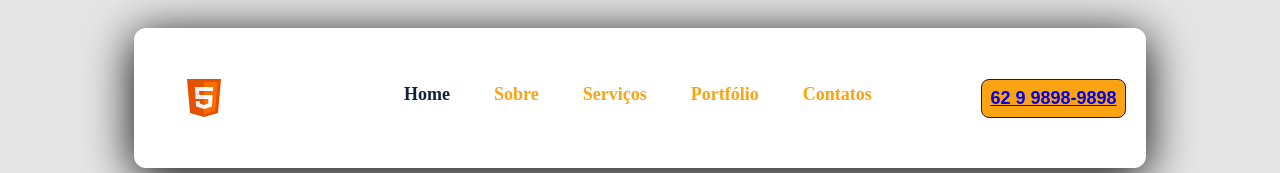
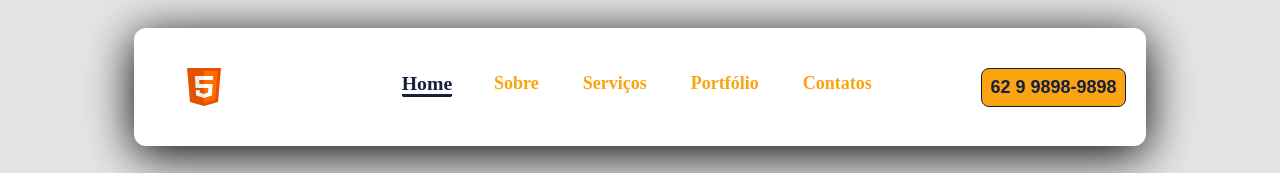
Before and after one commit to kkleber1991/ESTUDANDO-HTML-E-CSS, a plain HTML site: page index.html in a window 1280 px wide. In both pictures the pointer is over the item "Home". Shown: the top 173 px of the page. Drawn offline with Linux system fonts and the light colour scheme.

Commit message:
Ajuste li
Ajustado efeito no hover em todas as tags "li" com transição e transform.

```diff
--- a/index.html
+++ b/index.html
@@ -35,7 +35,7 @@
                     </li>
                 </ul>
             </div>
-            <button class="chamar"> <a href="#"> 62 9 9898-9898</a></button>
+            <a href="#"> <button class="chamar">62 9 9898-9898</button></a>
         </header>
         <main>
             <div class="topobanner">
--- a/style.css
+++ b/style.css
@@ -12,6 +12,7 @@ header{
     padding: 20px;
     border-radius: 12px;
     box-shadow: 0 0.5rem 3rem #000;
+    height: 78px;
 }
 
 main {
@@ -27,6 +28,11 @@ li {
     margin: 20px;
 }
 
+li:hover {
+    transition: 0.3s;
+    transform: scale(1.1);
+}
+
 .amenu {
     color: #fca311;
     font-size: 18px;
@@ -38,6 +44,9 @@ li {
 .amenu:hover {
     color: #14213d;
     transition: 0.5s all;
+    border-bottom: solid 3px #14213d;
+    border-radius: 3px;
+    transition: border-bottom 0s;
 }
 
 .menu {
@@ -69,6 +78,7 @@ li {
 }
 
 .chamar {
+    color: #14213d;
     border: solid 1px #14213d;
     border-radius: 8px;
     font-size: 18px;
@@ -79,6 +89,7 @@ li {
 }
 
 .chamar:hover {
+    color: #fca311;
     border: solid 1px;
     border-radius: 8px;
     padding: 8px;
```
